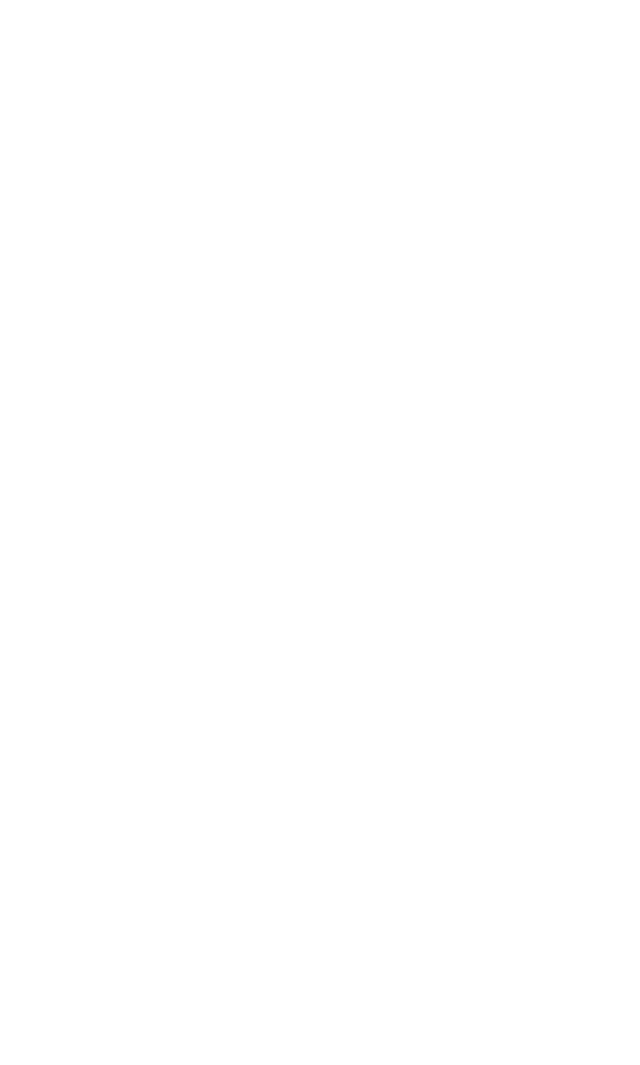
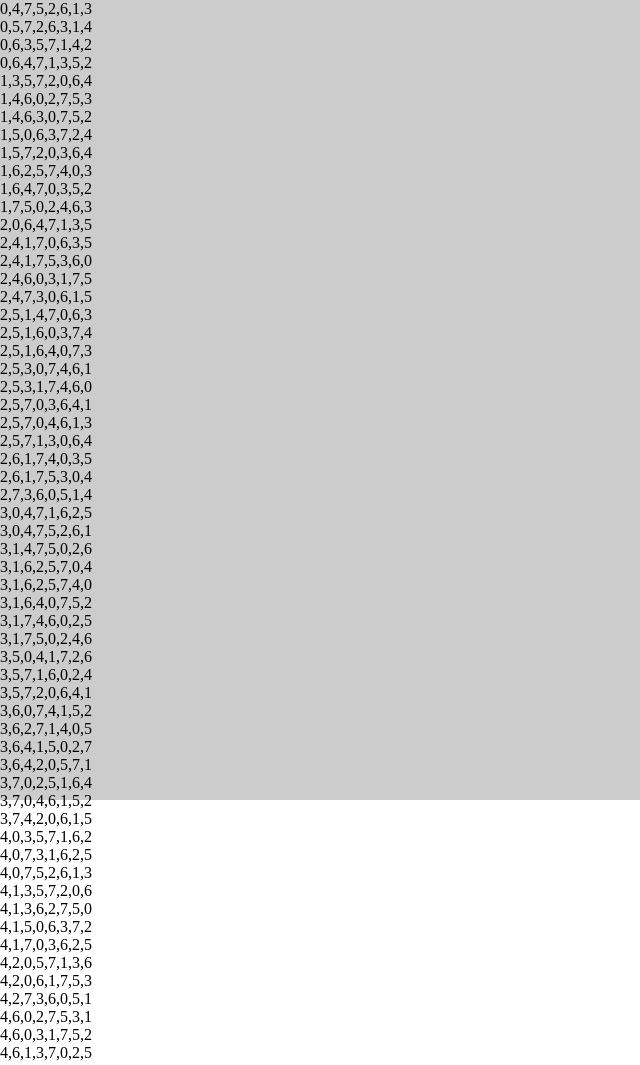
Before and after one commit to xiangwangfeng/amaojs, a plain HTML site: page public/queens/queens.html in a window 1280 px wide. Shown: the top 1065 px of the page, without its empty margins (0-640 px from the left). Before the commit the page ends 800 px from the top, so only its background shows below. Drawn offline with Linux system fonts and the light colour scheme.

Commit message:
添加显示

```diff
--- a/public/queens/queens.html
+++ b/public/queens/queens.html
@@ -1,10 +1,14 @@
 <html>
 <head>
+<style>
+*{margin:0px;padding:0px;}
+#canvas {width: 100%; height: 100%;background-color: #ccc}
+</style>
 <script>
 	var queens = [];
 	for(var i = 0; i < 8; i++)
 		queens[i] = 0;
-	var shouldReturn = false;
+	var results = [];
 
 	function isOK(n)
 	{
@@ -23,16 +27,9 @@
 
 	function sort(n)
 	{
-		if (shouldReturn)
-		{
-			return;
-		};
-
 		if(n == 8)
 		{
-
-			alert(queens);
-			shouldReturn = true;
+			results.push(queens.concat());
 			return;
 		}
 
@@ -53,15 +50,28 @@
 
 	}
 
+	function draw()
+	{
+		var element = document.getElementById("canvas");
+		for (var i = 0; i < results.length; i++) {
+			var line = results[i];
+			var child = document.createElement("div");
+			var divContent = line.join();
+			child.innerHTML = divContent;
+			element.appendChild(child);
+		};
+	}
+
 	window.onload = function()
 	{
 		sort(0);
-
+		draw();
 	}
 
 
 </script>
 </head>
 <body>
+<div id="canvas" />
 </body>
 </html>
```
